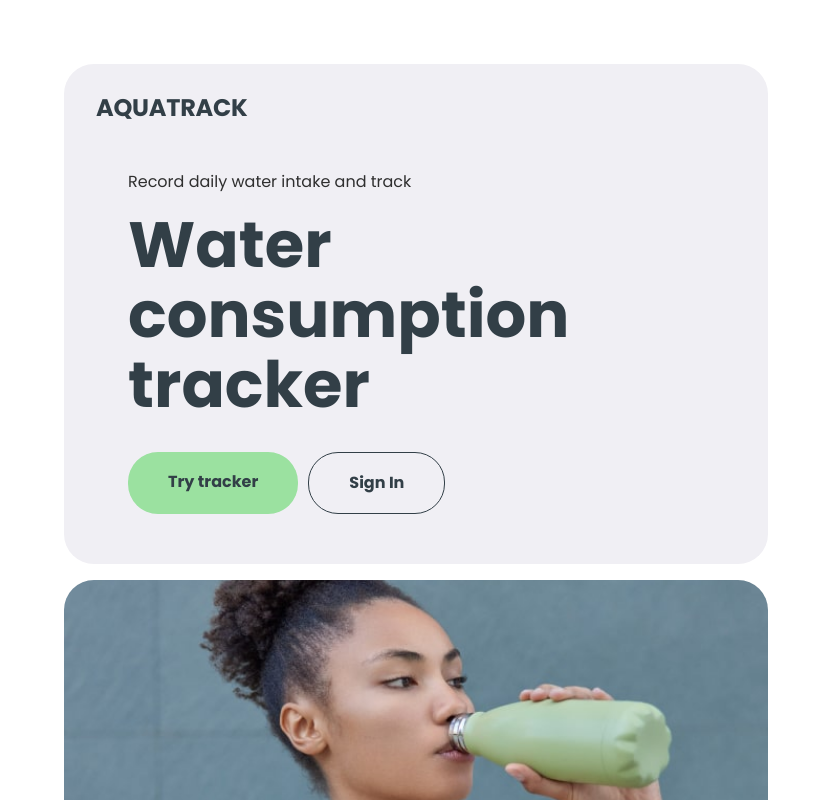
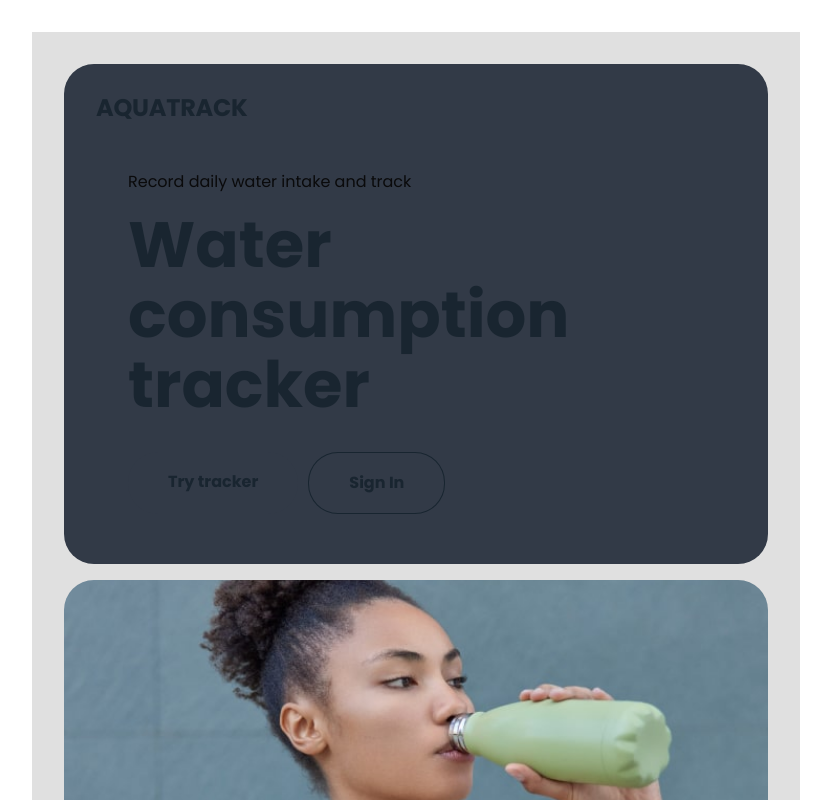
Before and after one commit to dmeshkovGit/AquaTrack, a React (Vite) app: page / in a window 1280 px wide. Shown: the top 800 px of the page, without its empty margins (224-1055 px from the left). Built offline with nearby package versions, Linux system fonts and the light colour scheme.

Commit message:
add darktheme

```diff
--- a/src/shared/styles/variables.css
+++ b/src/shared/styles/variables.css
@@ -15,7 +15,21 @@
 }
 
 .darkTheme {
-  --main: #323f47;
+  --main: rgba(11 26 35 / 63%);
+  --main-text: #0a0a0b;
+  --main-border: #000000;
+  --main-placeholder: #000000;
+  --logout-btn: #323f4766;
+  --shadow: #0000001a;
+  --accent: #323a47;
+  --accent-hover: #00000042;
+  --background: #323a47;
+  --main-white: #e0e0e0;
+  --validation-error: #ef5050;
+}
+
+.pinkTheme {
+  --main: #2593a3;
   --main-text: #2f2f2f;
   --main-border: #2f2f2f33;
   --main-placeholder: #2f2f2f99;
@@ -23,7 +37,7 @@
   --shadow: #0000001a;
   --accent: #9be1a0;
   --accent-hover: #87d28d;
-  --background: #f0eff4;
+  --background: rgb(220 33 99 / 34%);
   --main-white: #fff;
   --validation-error: #ef5050;
 }
```
